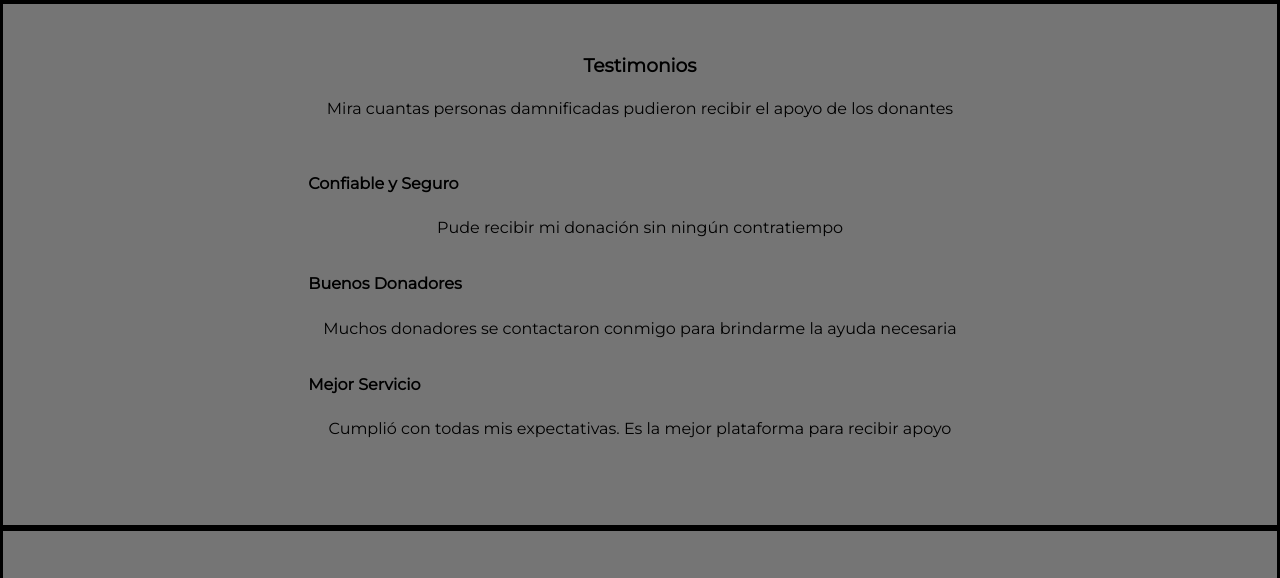
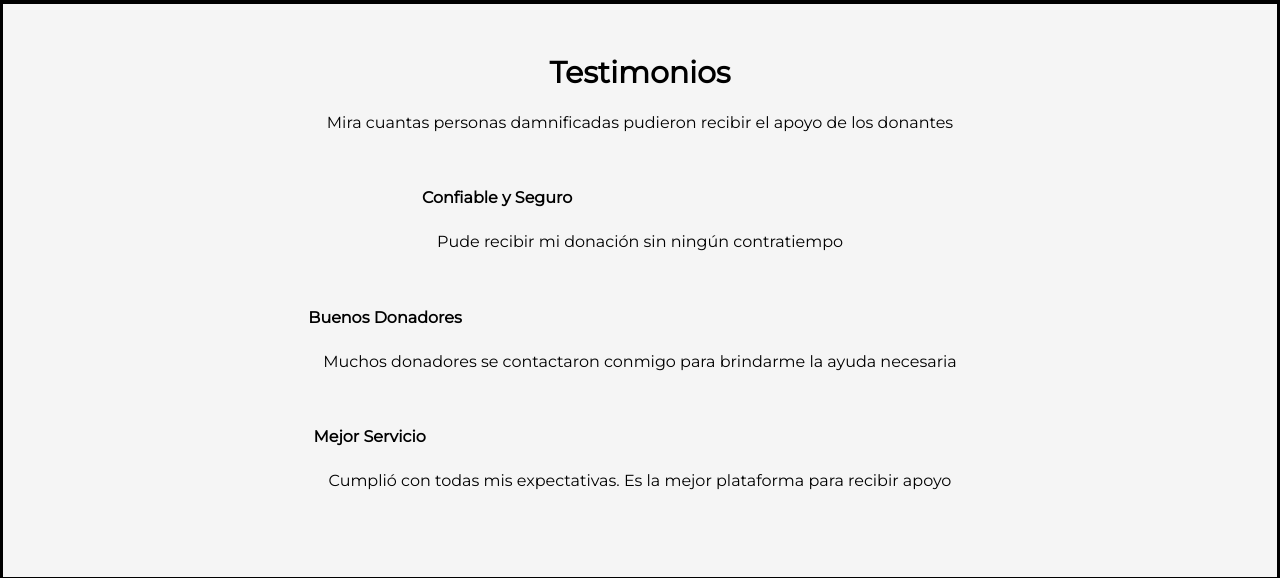
Before and after one commit to NoboruOshita/HuaycoSoS-LP, a plain HTML site: page Public/Index.html in a window 1280 px wide. Shown: the part 2847-3425 px from the top of the page. Drawn offline with Linux system fonts and the light colour scheme.

Commit message:
Cambio en css en section servicio

```diff
--- a/Public/assets/styles/style.css
+++ b/Public/assets/styles/style.css
@@ -142,10 +142,11 @@ section.Present{
 .ayuda{
     background: #F5F5F5;
 }
-/*media (max-width: 1000px)
+@media (max-width: 1000px){
 section{
     padding: 100px 50px;
-}*/
+  }
+}
 section{
     display: flex;
     flex-direction: column;
@@ -331,3 +332,21 @@ ul.grid {
         height: auto;
         border-radius: 20px;
     }
+
+    /*************FIN**********/
+    /******** Section: Testimonio ******/
+    .Testimonio{
+        background: #F5F5F5;
+    }
+
+    .Ttitle{
+      text-align: center;
+      font-size: 30px;
+    }
+
+    ul.Tgrid{
+      width: 100%;
+      display: flex;
+      flex-wrap: wrap;
+      justify-content: center;
+    }
```
